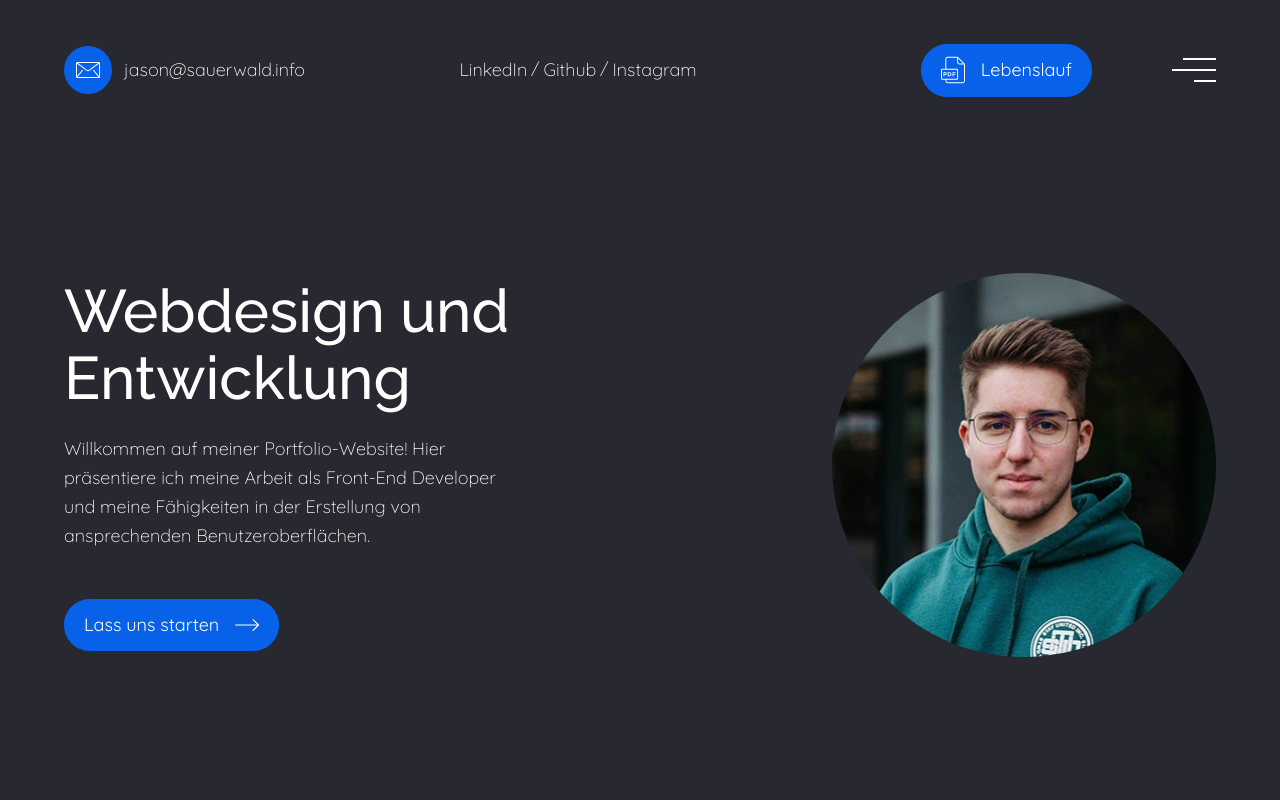
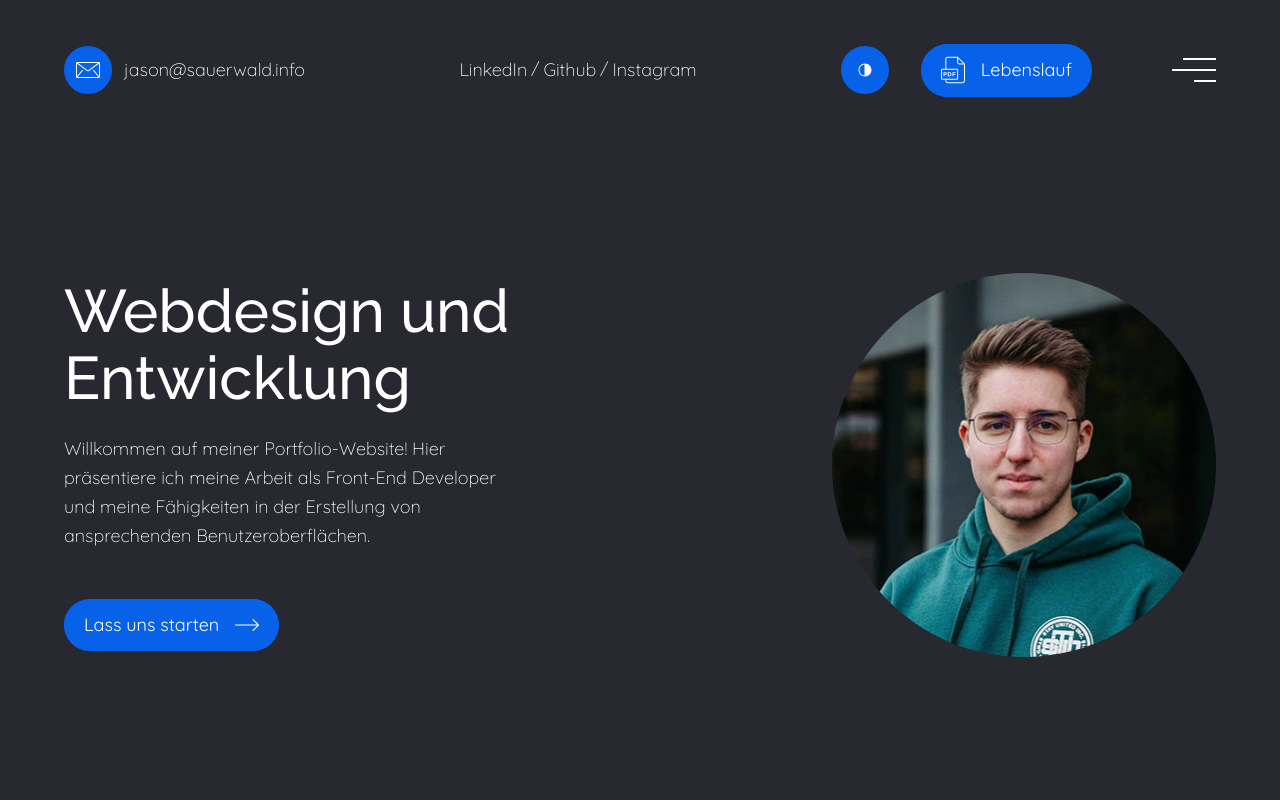
Before and after one commit to JasonSa19/vue-portfolio, a Vue app: page / in a window 1280 px wide. Shown: the top 800 px of the page. Built offline with nearby package versions, Linux system fonts and the light colour scheme.

Commit message:
Mode toggle dummy

```diff
--- a/src/components/Header.vue
+++ b/src/components/Header.vue
@@ -3,6 +3,7 @@ import { ref } from "vue";
 import vectorLink from "./modules/vectorLink.vue";
 import customBtn from "./modules/customBtn.vue";
 import Nav from "./nav.vue";
+import modeSwitcher from "./modules/modeSwitcher.vue";
 
 const mailAddress = ref("jason@sauerwald.info");
 const linkedIn = ref("https://www.linkedin.com/in/jasonsauerwald/");
@@ -50,12 +51,15 @@ const toggleHeader = () => {
           >Instagram</a
         >
       </span>
-      <customBtn
-        target="_blank"
-        :link="resume"
-        class="justify-end flex-1 hidden md:flex"
-        buttonText="Lebenslauf"
-      />
+      <div class="flex items-center justify-end flex-1 gap-8">
+        <modeSwitcher uniqueId="theme-toggle" />
+        <customBtn
+          target="_blank"
+          :link="resume"
+          class="hidden md:flex"
+          buttonText="Lebenslauf"
+        />
+      </div>
       <button
         aria-label="Menü"
         @click="toggleHeader"
--- /dev/null
+++ b/src/components/modules/modeSwitcher.vue
@@ -0,0 +1,18 @@
+<script setup>
+const props = defineProps({
+  uniqueId: { type: String },
+});
+
+import mode from "../svg/mode.vue";
+</script>
+
+<template>
+  <button
+    :id="uniqueId"
+    class="flex items-center justify-center w-12 h-12 px-4 py-2 text-white transition-colors rounded-full group hover:bg-white bg-blue dark:bg-blue dark:text-white"
+  >
+    <mode
+      class="w-10 h-10 transition-colors fill-white group-hover:fill-blue"
+    />
+  </button>
+</template>
--- /dev/null
+++ b/src/components/svg/mode.vue
@@ -0,0 +1,13 @@
+<script setup></script>
+
+<template>
+  <svg fill="none" viewBox="0 0 24 24" xmlns="http://www.w3.org/2000/svg">
+    <path
+      clip-rule="evenodd"
+      d="m11.25 3.78363c-4.20487.37892-7.5 3.91284-7.5 8.21637 0 4.3035 3.29513 7.8374 7.5 8.2164zm-9 8.21637c0-5.38478 4.36522-9.75 9.75-9.75 5.3848 0 9.75 4.36522 9.75 9.75 0 5.3848-4.3652 9.75-9.75 9.75-5.38478 0-9.75-4.3652-9.75-9.75z"
+      fill-rule="evenodd"
+    ></path>
+  </svg>
+</template>
+
+<style scoped></style>
--- a/src/main.js
+++ b/src/main.js
@@ -4,6 +4,7 @@ import router from "./router/index.js"; // Import the router configuration
 import "./assets/scss/style.scss";
 
 document.addEventListener("DOMContentLoaded", function () {
+  // scroll-animation
   const fadeUpElements = document.querySelectorAll(".anim");
 
   const observerOptions = {
@@ -22,6 +23,31 @@ document.addEventListener("DOMContentLoaded", function () {
   fadeUpElements.forEach((element) => {
     observer.observe(element);
   });
+
+  // dark-mode switch
+  const toggleButton = document.getElementById("theme-toggle");
+  const htmlElement = document.documentElement;
+
+  // Check for existing dark mode preference
+  if (
+    localStorage.getItem("theme") === "dark" ||
+    (!localStorage.getItem("theme") &&
+      window.matchMedia("(prefers-color-scheme: dark)").matches)
+  ) {
+    htmlElement.classList.add("dark");
+  } else {
+    htmlElement.classList.remove("dark");
+  }
+
+  // Toggle dark mode on button click
+  toggleButton.addEventListener("click", () => {
+    htmlElement.classList.toggle("dark");
+    if (htmlElement.classList.contains("dark")) {
+      localStorage.setItem("theme", "dark");
+    } else {
+      localStorage.setItem("theme", "light");
+    }
+  });
 });
 
 createApp(App).use(router).mount("#app");
```
